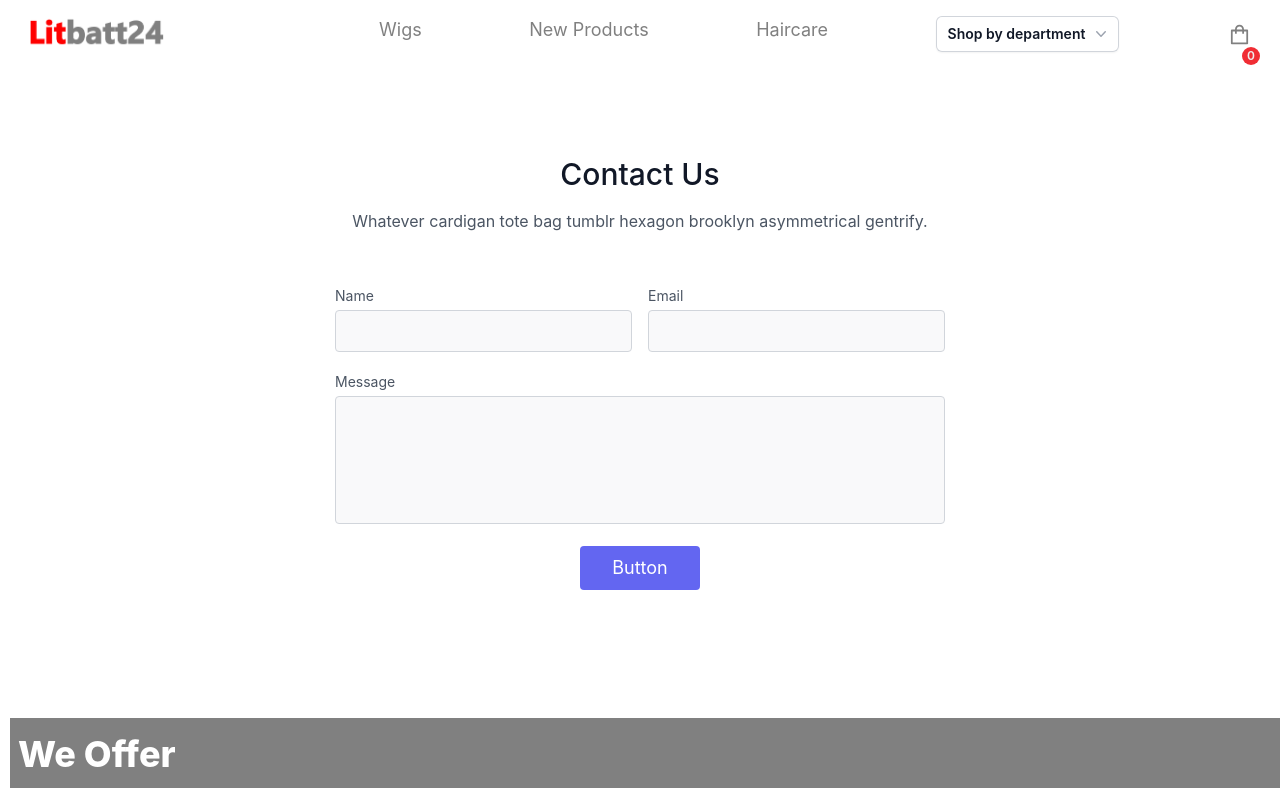
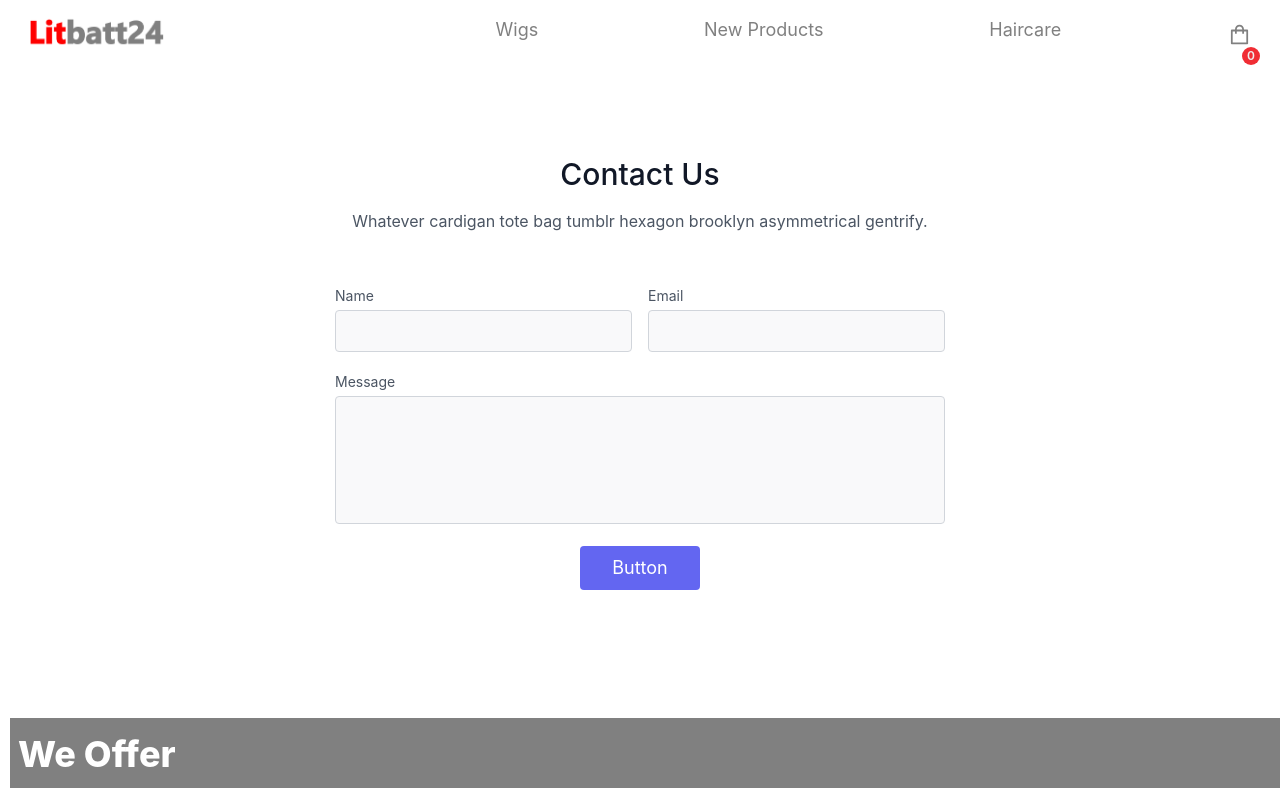
Before and after one commit to emmazyconcepts/degolib, a Next.js app: page /contact in a window 1280 px wide. Shown: the top 788 px of the page. Built offline with nearby package versions, Linux system fonts and the light colour scheme; no server answers.

Commit message:
‘add’

```diff
--- a/components/Navbar.jsx
+++ b/components/Navbar.jsx
@@ -54,7 +54,7 @@ const Navbar = () => {
         Haircare{" "}
       </a>
 
-      <Menu as="div" className="relative inline-block text-left">
+      {/* <Menu as="div" className="relative inline-block text-left">
         <div>
           <Menu.Button className=" inline-flex w-full justify-center gap-x-1.5 rounded-md bg-white px-3 py-2 text-sm font-semibold text-gray-900 shadow-sm ring-1 ring-inset ring-gray-300 hover:bg-gray-50">
             Shop by department
@@ -133,7 +133,7 @@ const Navbar = () => {
             </div>
           </Menu.Items>
         </Transition>
-      </Menu>
+      </Menu> */}
 
       <button
         type="button"
```
